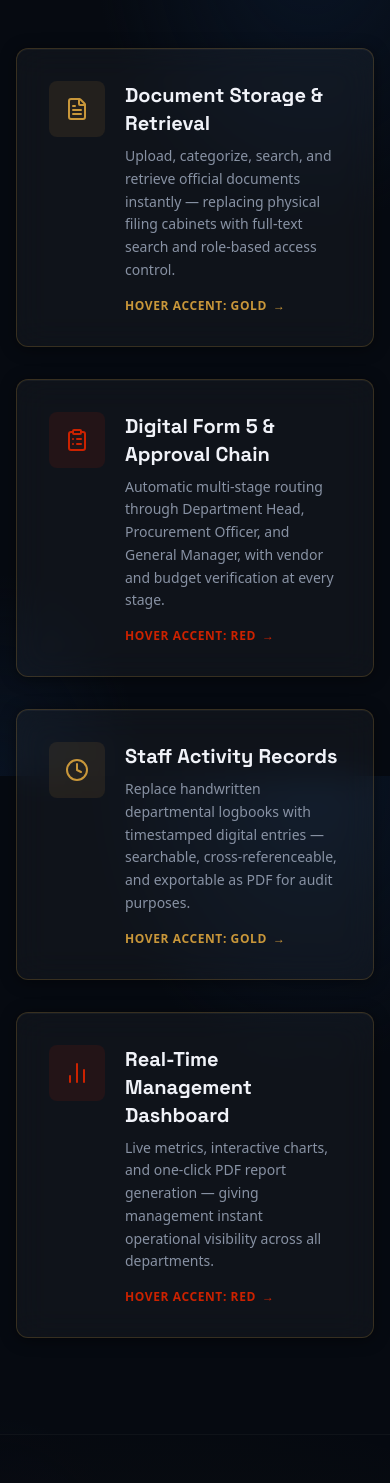
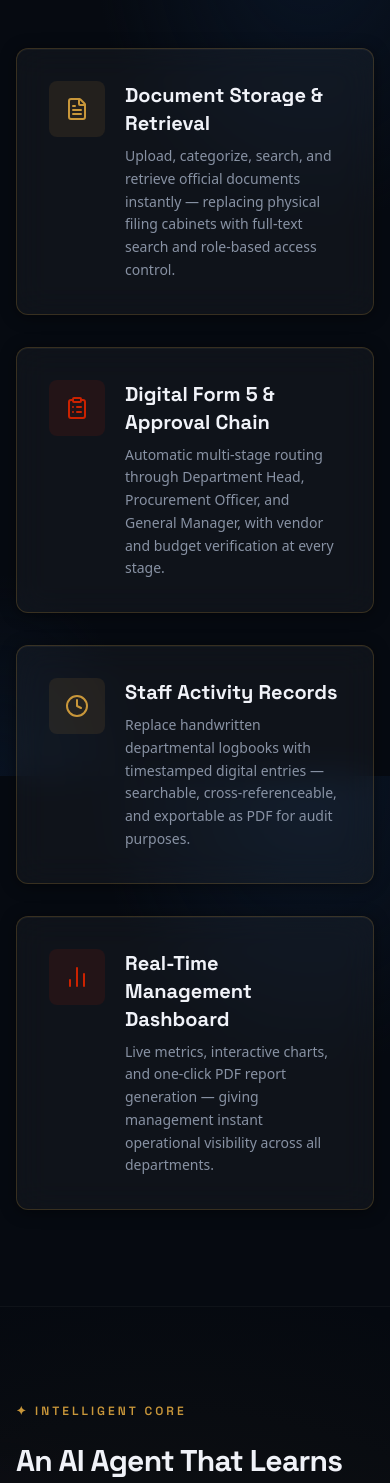
Before and after one commit to KenRogers-xpro/UACC-DIMS, a Next.js app: page / in a window 390 px wide. Shown: the part 1756-3239 px from the top of the page. Built offline with nearby package versions, Linux system fonts and the light colour scheme; no server answers.

Commit message:
feat: implement responsive landing page with interactive AI chat and navigation sections

```diff
--- a/src/app/page.jsx
+++ b/src/app/page.jsx
@@ -484,9 +484,6 @@ export default function LandingPage() {
                 <p className="text-sm md:text-base leading-relaxed" style={{ color: 'var(--text-muted)' }}>
                   Upload, categorize, search, and retrieve official documents instantly — replacing physical filing cabinets with full-text search and role-based access control.
                 </p>
-                <span className="text-xs text-uacc-gold font-semibold uppercase tracking-wider mt-2 group-hover:translate-x-2 transition-transform duration-300 inline-flex items-center gap-1.5">
-                  Hover Accent: Gold <span>→</span>
-                </span>
               </div>
             </div>
           </motion.div>
@@ -514,9 +511,6 @@ export default function LandingPage() {
                 <p className="text-sm md:text-base leading-relaxed" style={{ color: 'var(--text-muted)' }}>
                   Automatic multi-stage routing through Department Head, Procurement Officer, and General Manager, with vendor and budget verification at every stage.
                 </p>
-                <span className="text-xs text-uacc-red font-semibold uppercase tracking-wider mt-2 group-hover:translate-x-2 transition-transform duration-300 inline-flex items-center gap-1.5">
-                  Hover Accent: Red <span>→</span>
-                </span>
               </div>
             </div>
           </motion.div>
@@ -544,9 +538,6 @@ export default function LandingPage() {
                 <p className="text-sm md:text-base leading-relaxed" style={{ color: 'var(--text-muted)' }}>
                   Replace handwritten departmental logbooks with timestamped digital entries — searchable, cross-referenceable, and exportable as PDF for audit purposes.
                 </p>
-                <span className="text-xs text-uacc-gold font-semibold uppercase tracking-wider mt-2 group-hover:translate-x-2 transition-transform duration-300 inline-flex items-center gap-1.5">
-                  Hover Accent: Gold <span>→</span>
-                </span>
               </div>
             </div>
           </motion.div>
@@ -574,9 +565,6 @@ export default function LandingPage() {
                 <p className="text-sm md:text-base leading-relaxed" style={{ color: 'var(--text-muted)' }}>
                   Live metrics, interactive charts, and one-click PDF report generation — giving management instant operational visibility across all departments.
                 </p>
-                <span className="text-xs text-uacc-red font-semibold uppercase tracking-wider mt-2 group-hover:translate-x-2 transition-transform duration-300 inline-flex items-center gap-1.5">
-                  Hover Accent: Red <span>→</span>
-                </span>
               </div>
             </div>
           </motion.div>
```
